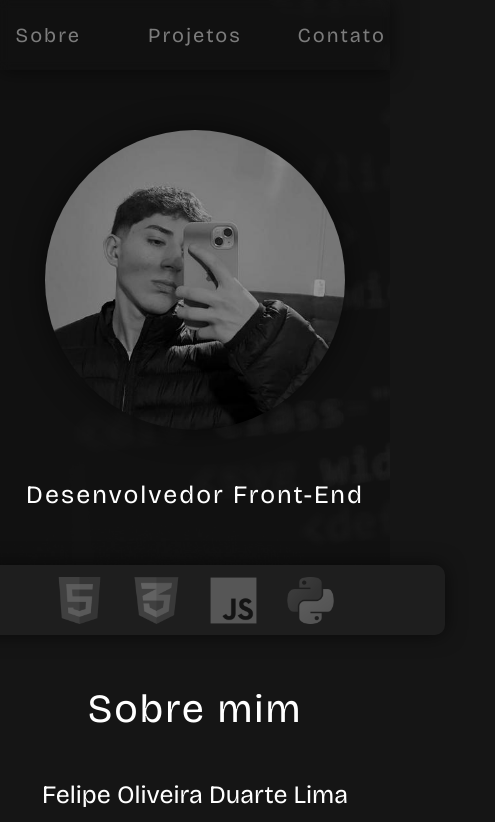
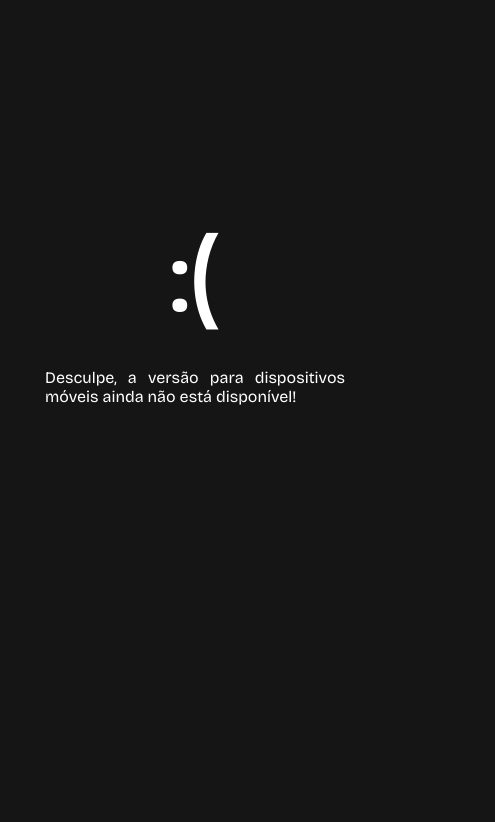
Before and after one commit to oliveirazdev/Portfolio, a plain HTML site: page index.html in a window 390 px wide. Shown: the top 822 px of the page, 495 px wide, since content can reach past the window. Drawn offline with nearby package versions, Linux system fonts and the light colour scheme.

Commit message:
Update index.css

```diff
--- a/css/index.css
+++ b/css/index.css
@@ -570,3 +570,42 @@ body{
 .backTop{
     display: none;
 }
+
+.mobilePage{
+    display: none;
+}
+
+/* RESPONSIVIDADE MOBILE -- RESPONSIVIDADE MOBILE -- RESPONSIVIDADE MOBILE -- RESPONSIVIDADE MOBILE -- RESPONSIVIDADE MOBILE --  */
+/* RESPONSIVIDADE MOBILE -- RESPONSIVIDADE MOBILE -- RESPONSIVIDADE MOBILE -- RESPONSIVIDADE MOBILE -- RESPONSIVIDADE MOBILE --  */
+
+@media (max-width: 490px){
+
+    .headerTop{
+        display: none;
+    }
+
+    .main{
+        display: none;
+
+    }
+
+    .mobilePage{
+        display: flex;
+        flex-direction: column;
+        justify-content: center;
+        align-items: center;
+        height: 60vh;
+    }
+
+    .txtSorry{
+        margin-top: -100px;
+        color: white;
+        width: 300px;
+        text-align: justify;
+    }
+
+    .carinha{
+        color: white;
+        font-size: 120px;
+    }
+}
```
